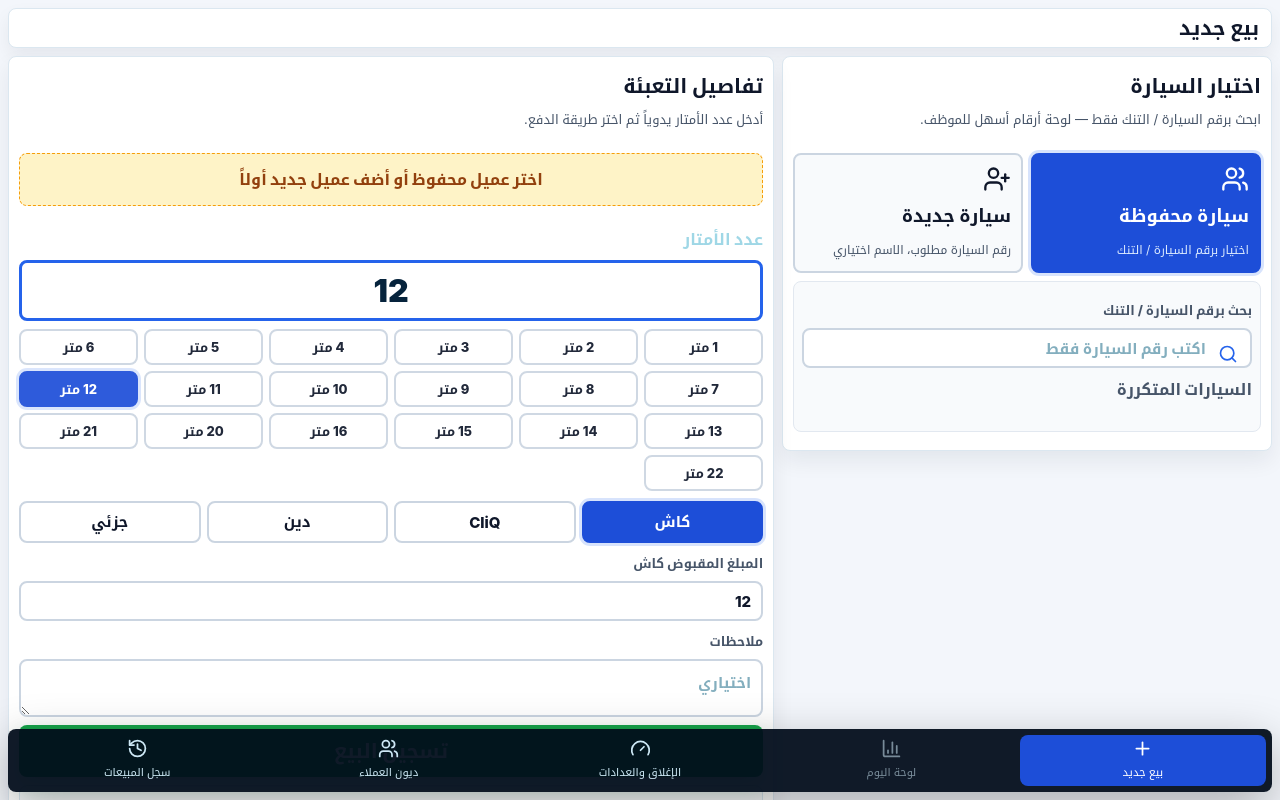
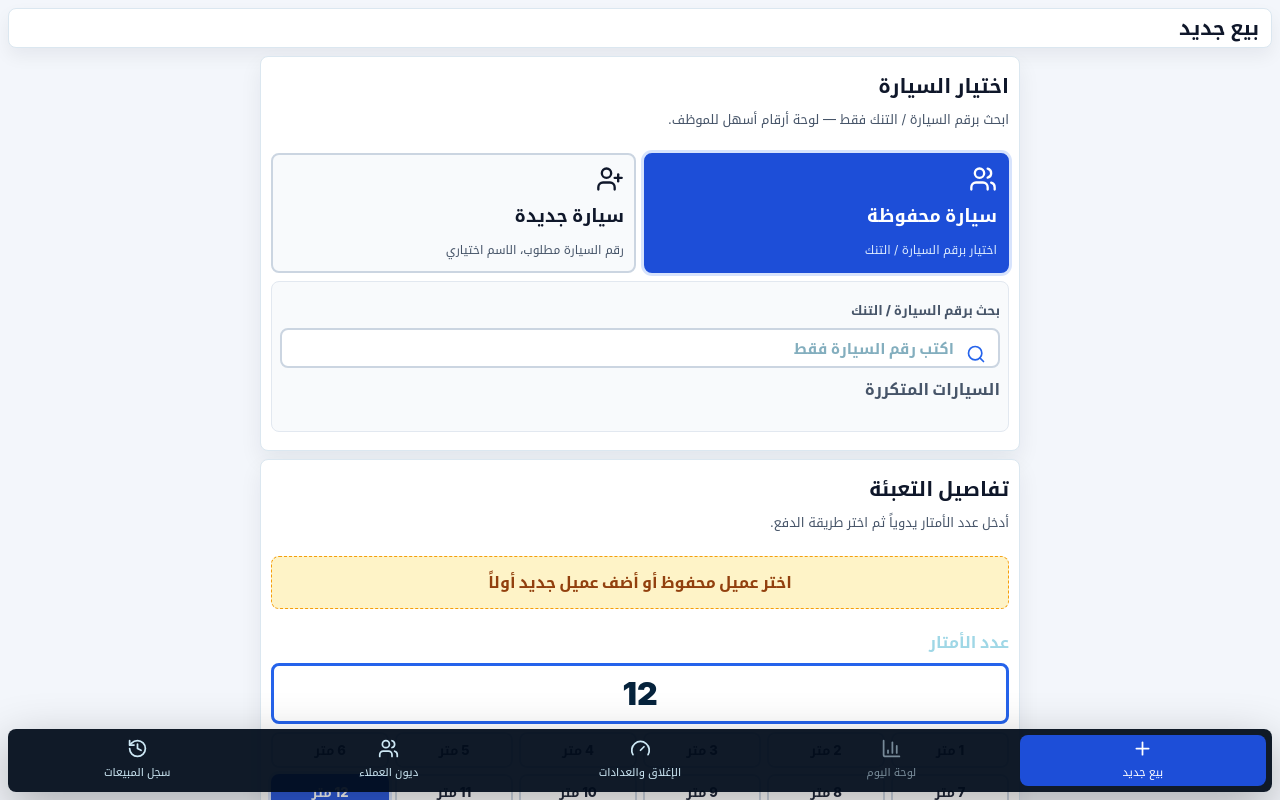
Before and after one commit to oun-cell/water-station-v1, a React (Vite) app: page / in a window 1280 px wide. Shown: the top 800 px of the page. Built offline with nearby package versions, Linux system fonts and the light colour scheme.

Commit message:
Keep sale screen stacked on tablet landscape

```diff
--- a/public/sw.js
+++ b/public/sw.js
@@ -1,4 +1,4 @@
-const CACHE_NAME = "water-station-v1-numeric-car-search-v10";
+const CACHE_NAME = "water-station-v1-landscape-stack-v11";
 const APP_SHELL = ["./", "./manifest.webmanifest", "./generated/app-concept.png"];
 
 self.addEventListener("install", (event) => {
--- a/src/main.tsx
+++ b/src/main.tsx
@@ -20,7 +20,7 @@ if ("serviceWorker" in navigator) {
     });
 
     navigator.serviceWorker
-      .register(`${import.meta.env.BASE_URL}sw.js?v=numeric-car-search-v10`)
+      .register(`${import.meta.env.BASE_URL}sw.js?v=landscape-stack-v11`)
       .then((registration) => registration.update())
       .catch(() => {
         // The app still works without offline caching; registration can fail on non-secure LAN URLs.
--- a/src/styles.css
+++ b/src/styles.css
@@ -1595,12 +1595,14 @@ tr.deleted {
 
   .sale-grid {
     display: grid;
-    grid-template-columns: minmax(300px, 0.78fr) minmax(360px, 1.22fr);
-    grid-template-areas: "customer sale";
+    grid-template-columns: 1fr !important;
+    grid-template-areas:
+      "customer"
+      "sale" !important;
     gap: 8px;
     width: 100%;
-    max-width: 100%;
-    margin: 0;
+    max-width: 760px;
+    margin: 0 auto;
     align-items: start;
   }
 
```
